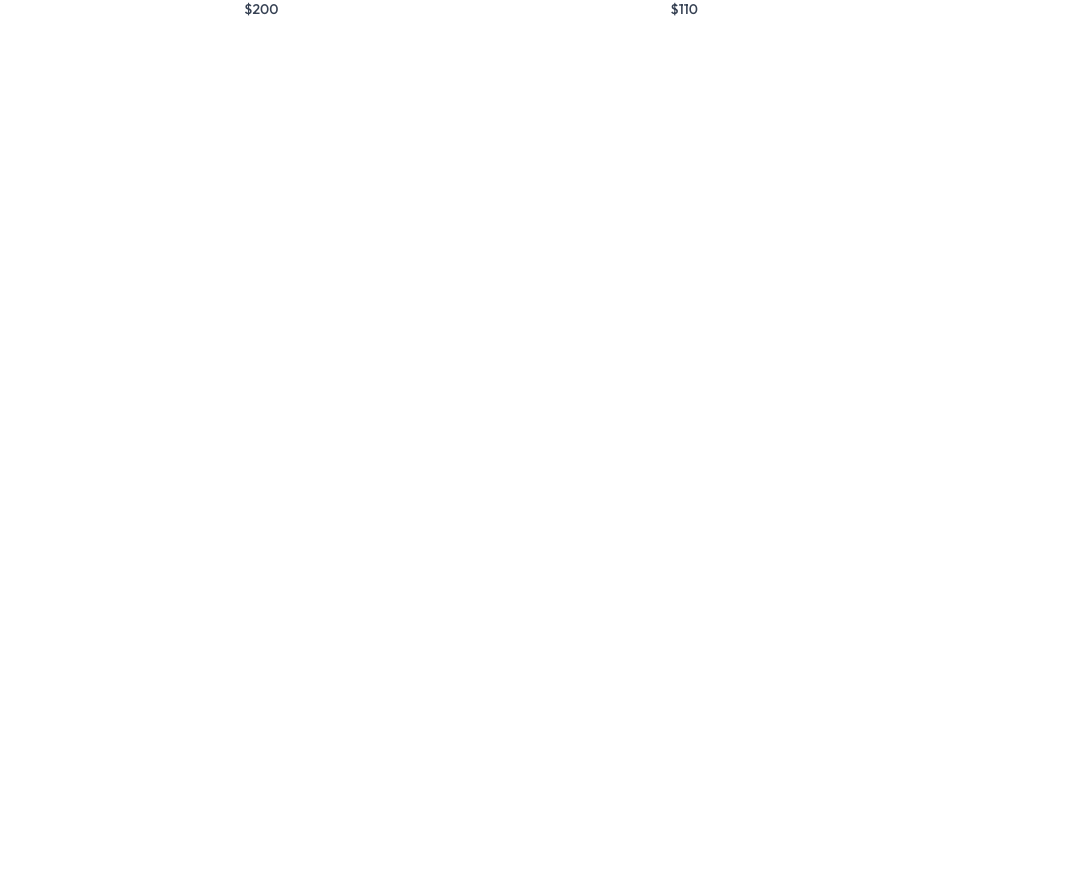
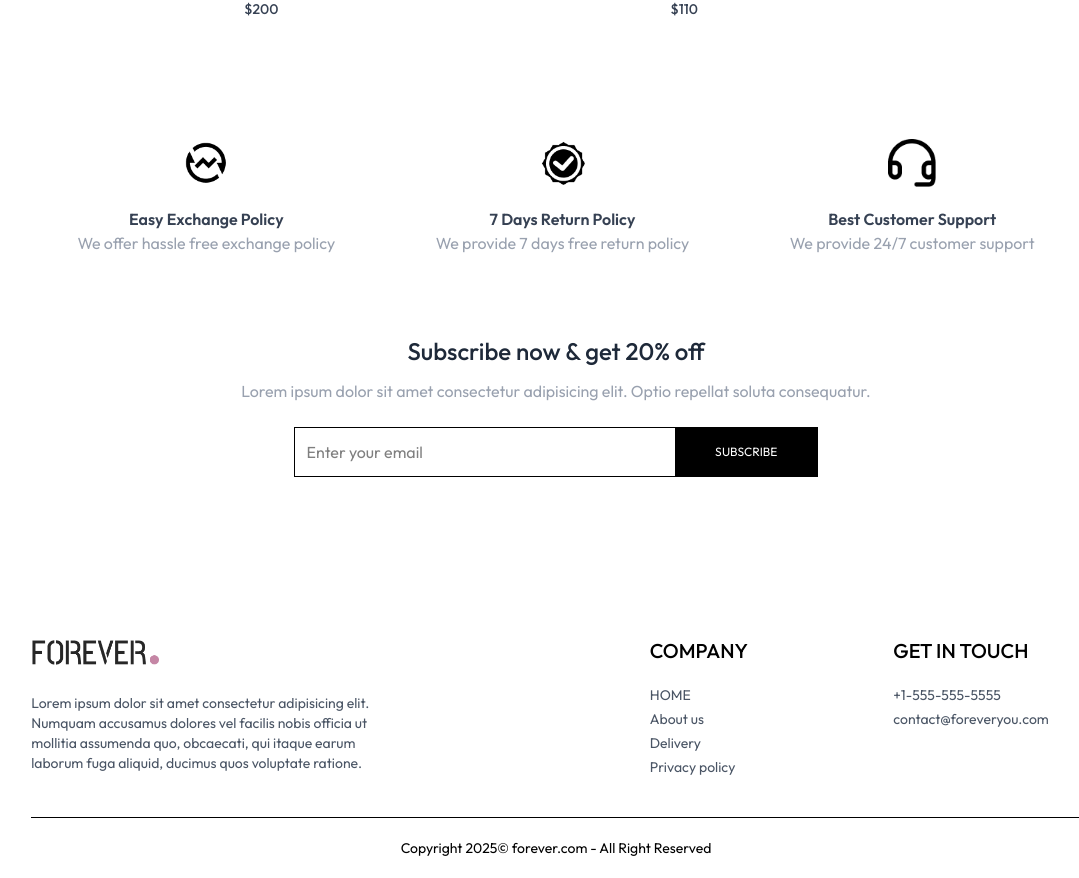
Before and after one commit to agwebryanmuna/Forever_E-commerce, a React (Vite) app in the folder client/: page / in a window 1280 px wide. Shown: the part 1818-2696 px from the top of the page, without its empty margins (84-1163 px from the left). Before the commit the page ends 1877 px from the top, so only its background shows below. Built offline with nearby package versions, Linux system fonts and the light colour scheme.

Commit message:
Complete Home UI

```diff
--- a/client/src/App.jsx
+++ b/client/src/App.jsx
@@ -9,6 +9,7 @@
 import PlaceOrder from "./pages/PlaceOrder";
 import Orders from "./pages/Orders";
 import Navbar from "./components/Navbar";
+import Footer from "./components/Footer";
 
 const App = () => {
   return (
@@ -25,6 +26,7 @@
         <Route path="/place-order" element={<PlaceOrder />} />
         <Route path="/orders" element={<Orders />} />
       </Routes>
+      <Footer />
     </div>
   );
 };
--- /dev/null
+++ b/client/src/components/Footer.jsx
@@ -0,0 +1,45 @@
+import React from "react";
+import { assets } from "../assets/assets";
+
+const Footer = () => {
+  return (
+    <div>
+      <div className="flex flex-col sm:grid grid-cols-[3fr_1fr_1fr] gap-14 my-10 mt-40 text-sm">
+        <div>
+          <img src={assets.logo} alt="logo" className="mb-5 w-32" />
+          <p className="w-full md:w-2/3 text-gray-600">
+            Lorem ipsum dolor sit amet consectetur adipisicing elit. Numquam
+            accusamus dolores vel facilis nobis officia ut mollitia assumenda
+            quo, obcaecati, qui itaque earum laborum fuga aliquid, ducimus quos
+            voluptate ratione.
+          </p>
+        </div>
+        <div>
+          <p className="text-xl font-medium mb-5">COMPANY</p>
+          <ul className="flex flex-col gap-1 text-gray-600">
+            <li>HOME</li>
+            <li>About us</li>
+            <li>Delivery</li>
+            <li>Privacy policy</li>
+          </ul>
+        </div>
+
+        <div>
+          <p className="text-xl font-medium mb-5">GET IN TOUCH</p>
+          <ul className="flex flex-col gap-1 text-gray-600">
+            <li>+1-555-555-5555</li>
+            <li>contact@foreveryou.com</li>
+          </ul>
+        </div>
+      </div>
+      <div>
+        <hr />
+        <p className="py-5 text-sm text-center">
+          Copyright 2025&copy; forever.com - All Right Reserved
+        </p>
+      </div>
+    </div>
+  );
+};
+
+export default Footer;
--- /dev/null
+++ b/client/src/components/NewsLetterBox.jsx
@@ -0,0 +1,36 @@
+const NewsLetterBox = () => {
+  const onSubmitHandler = (e) => {
+    e.preventDefault();
+  };
+
+  return (
+    <div className="text-center">
+      <p className="text-2xl font-medium text-gray-800">
+        Subscribe now & get 20% off
+      </p>
+      <p className="text-gray-400 mt-3">
+        Lorem ipsum dolor sit amet consectetur adipisicing elit. Optio repellat
+        soluta consequatur.
+      </p>
+      <form
+        onSubmit={onSubmitHandler}
+        className="w-full sm:w-1/2 flex items-center gap-3 mx-auto my-6 border pl-3"
+      >
+        <input
+          type="email"
+          className="w-full flex-1 outline-none"
+          required
+          placeholder="Enter your email"
+        />
+        <button
+          type="submit"
+          className="bg-black text-white text-xs px-10 py-4"
+        >
+          SUBSCRIBE
+        </button>
+      </form>
+    </div>
+  );
+};
+
+export default NewsLetterBox;
--- /dev/null
+++ b/client/src/components/OurPolicy.jsx
@@ -0,0 +1,37 @@
+import { assets } from "../assets/assets";
+
+const OurPolicy = () => {
+  return (
+    <div className="flex flex-col sm:flex-row justify-around gap-12 sm:gap-2 text-center py-20 text-xs sm:text-sm md:text-base text-gray-700">
+      <div>
+        <img
+          src={assets.exchange_icon}
+          alt="exchange icon"
+          className="w-12 m-auto mb-5"
+        />
+        <p className="font-semibold">Easy Exchange Policy</p>
+        <p className="text-gray-400">We offer hassle free exchange policy</p>
+      </div>
+      <div>
+        <img
+          src={assets.quality_icon}
+          alt="quality icon"
+          className="w-12 m-auto mb-5"
+        />
+        <p className="font-semibold">7 Days Return Policy</p>
+        <p className="text-gray-400">We provide 7 days free return policy</p>
+      </div>
+      <div>
+        <img
+          src={assets.support_img}
+          alt="support image"
+          className="w-12 m-auto mb-5"
+        />
+        <p className="font-semibold">Best Customer Support</p>
+        <p className="text-gray-400">We provide 24/7 customer support</p>
+      </div>
+    </div>
+  );
+};
+
+export default OurPolicy;
--- a/client/src/pages/Home.jsx
+++ b/client/src/pages/Home.jsx
@@ -1,6 +1,8 @@
 import BestSeller from "../components/BestSeller";
 import Hero from "../components/Hero";
 import LatestCollection from "../components/LatestCollection";
+import NewsLetterBox from "../components/NewsLetterBox";
+import OurPolicy from "../components/OurPolicy";
 
 const Home = () => {
   return (
@@ -8,6 +10,8 @@
       <Hero />
       <LatestCollection />
       <BestSeller />
+      <OurPolicy />
+      <NewsLetterBox />
     </div>
   );
 };
```
